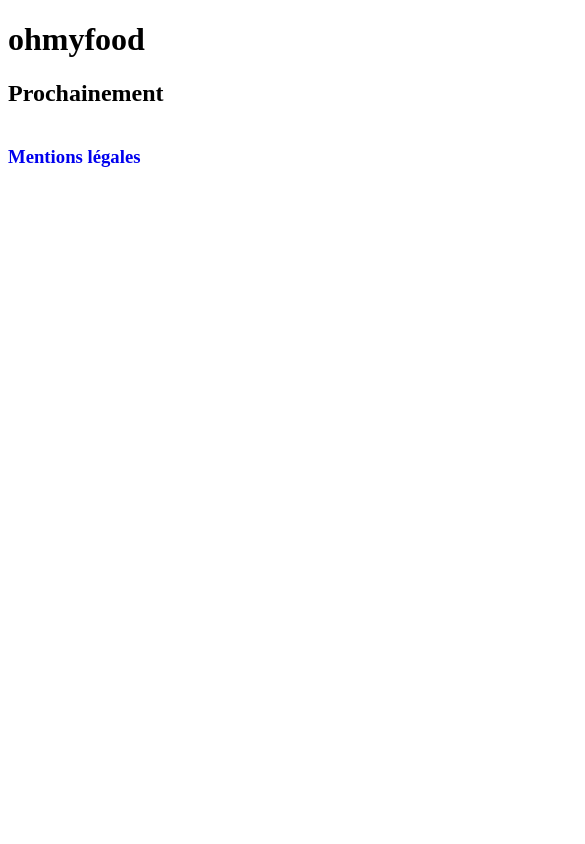
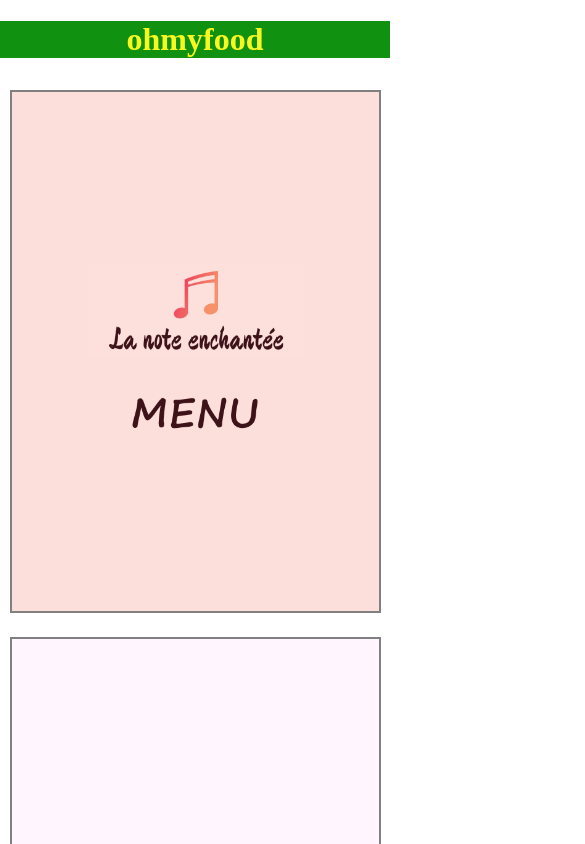
Before and after one commit to ChristopheBouriel/ohmyfood, a website: page app/index.html in a window 390 px wide. Shown: the top 844 px of the page, 585 px wide, since content can reach past the window. Drawn offline with nearby package versions, Linux system fonts and the light colour scheme; files that its build step writes are made by us from their sources.

Commit message:
fait page accueil responsive

```diff
--- a/app/index.html
+++ b/app/index.html
@@ -22,11 +22,22 @@
       <h1>ohmyfood</h1>
     </header>
 
-    <section>
-
+    <section id="menus_covers">
+      <div class="menu">
+        <img src="images/menu-1b.png" alt="Menu 1">
+      </div>
+      <div class="menu">
+        <img src="images/menu-2b.png" alt="Menu 2">
+      </div>
+      <div class="menu">
+        <img src="images/menu-3b.png" alt="Menu 3">
+      </div>
+      <div class="menu">
+        <img src="images/menu-4b.png" alt="Menu 4">
+      </div>
     </section>
 
-    <section>
+    <section id="soon">
       <h2>Prochainement</h2>
     </section>
 
--- a/app/styles/main.scss
+++ b/app/styles/main.scss
@@ -5,18 +5,84 @@
   padding: 0.2em 0;
 }
 
+@media (min-width:840px)
+{
+  img
+  {
+    max-width: 400px;
+    height: auto;
+  }
+}
+
+@media (max-width: 839.98px) and (min-width:420px)
+{
+  img
+  {
+    max-width: 400px;
+    height: auto;
+  }
+}
+
+@media (max-width:419.98px)
+{
+  img
+  {
+    width: 94%;
+    height: auto;
+  }
+}
+
 a
 {
     text-decoration: none;
+    color: rgb(248, 248, 33);
 }
 
 footer
 {
     display: flex;
     justify-content: space-between;
+    background-color: rgb(16, 145, 16);
 }
 
 body
 {
-    width:900px;
+    max-width:990px;
+    margin: auto;
 }
+
+header, h2
+{
+  background-color: rgb(16, 145, 16);
+  color: rgb(248, 248, 33);
+  text-align: center;
+}
+
+#soon
+{
+  max-width: 400px;
+  margin: auto;
+}
+
+h2
+{
+  border-radius: 5px;
+}
+
+h3
+{
+  padding: 5px 30px 5px 30px;
+}
+
+img
+{
+  margin: 10px;
+  border: solid 2px grey;
+}
+
+#menus_covers
+{
+  display:flex;
+  flex-wrap: wrap;
+  justify-content: center;
+}
```
